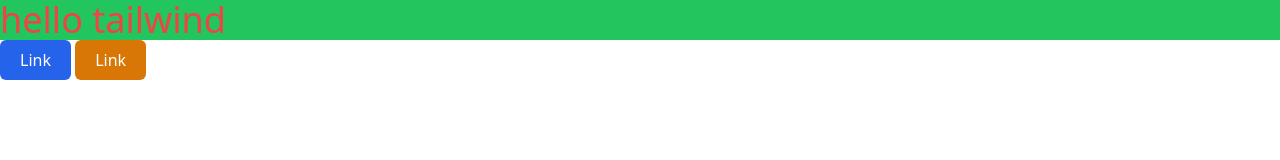
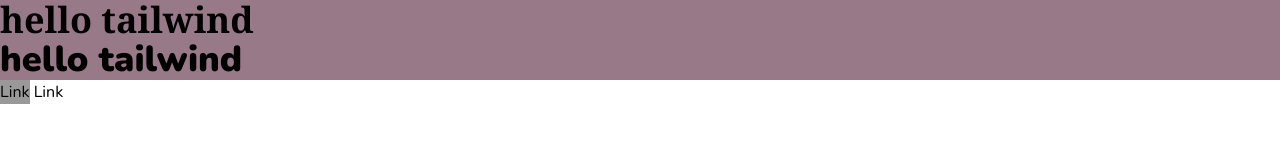
Before and after one commit to a19860101/RWD-135-20220530, a website: page TAILWIND_CLI/src/index.html in a window 1280 px wide. Drawn offline with nearby package versions, Linux system fonts and the light colour scheme.

Commit message:
20220722

```diff
--- a/TAILWIND_CLI/src/index.html
+++ b/TAILWIND_CLI/src/index.html
@@ -8,8 +8,9 @@
     <link rel="stylesheet" href="../dist/output.css">
 </head>
 <body>
-    <h1 class="text-4xl text-red-500 bg-green-500">hello tailwind</h1>
-    <a href="#" class="btn-blue">Link</a>
-    <a href="#" class="btn-amber">Link</a>
+    <h1 class="text-4xl text-blue bg-primary-200 font-bold font-serif">hello tailwind</h1>
+    <h1 class="text-4xl text-blue bg-primary-200 font-bold font-sans">hello tailwind</h1>
+    <a href="#" class="bg-secondary inline-block">Link</a>
+    <a href="#" class="text-blue">Link</a>
 </body>
 </html>
--- a/TAILWIND_CLI/src/input.css
+++ b/TAILWIND_CLI/src/input.css
@@ -1,10 +1,11 @@
+@import url('https://fonts.googleapis.com/css2?family=Noto+Sans+TC:wght@300;900&family=Nunito:wght@200;400;900&display=swap');
 @tailwind base;
 @tailwind components;
 @tailwind utilities;
 
-.btn-blue {
+/* .btn-blue {
     @apply inline-block rounded-md bg-blue-600 hover:bg-blue-400 px-5 py-2 duration-300 text-white
 }
 .btn-amber {
     @apply inline-block rounded-md bg-amber-600 hover:bg-amber-400 px-5 py-2 duration-300 text-white
-}
+} */
--- a/TAILWIND_CLI/tailwind.config.js
+++ b/TAILWIND_CLI/tailwind.config.js
@@ -2,7 +2,25 @@
 module.exports = {
   content: ["./src/**/*.{html,js}"],
   theme: {
-    extend: {},
+    fontFamily:{
+      sans: ['Nunito','Noto Sans TC'],
+      serif: ['georgia','標楷體']
+    },
+    screens: {
+      sm:'480px',
+      md: '768px',
+      lg: '1024px',
+      xl: '1440px',
+    },
+    extend: {
+      colors:{
+        primary: {
+          '100': 'blue',
+          '200': '#987988'
+        },
+        secondary: '#999'
+      }
+    },
   },
   plugins: [],
 }
```
Also changed, not shown: TAILWIND_CLI/dist/output.css.
